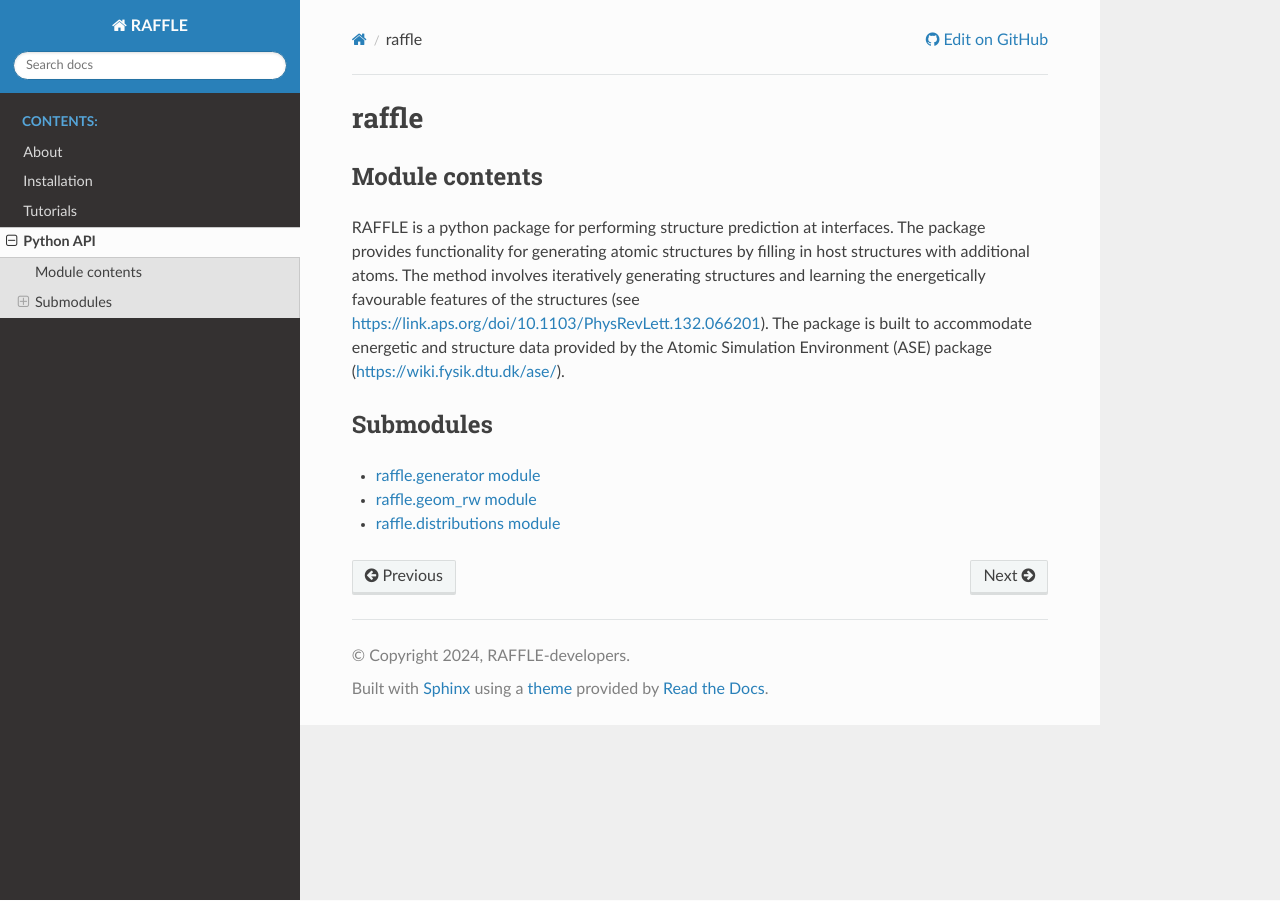
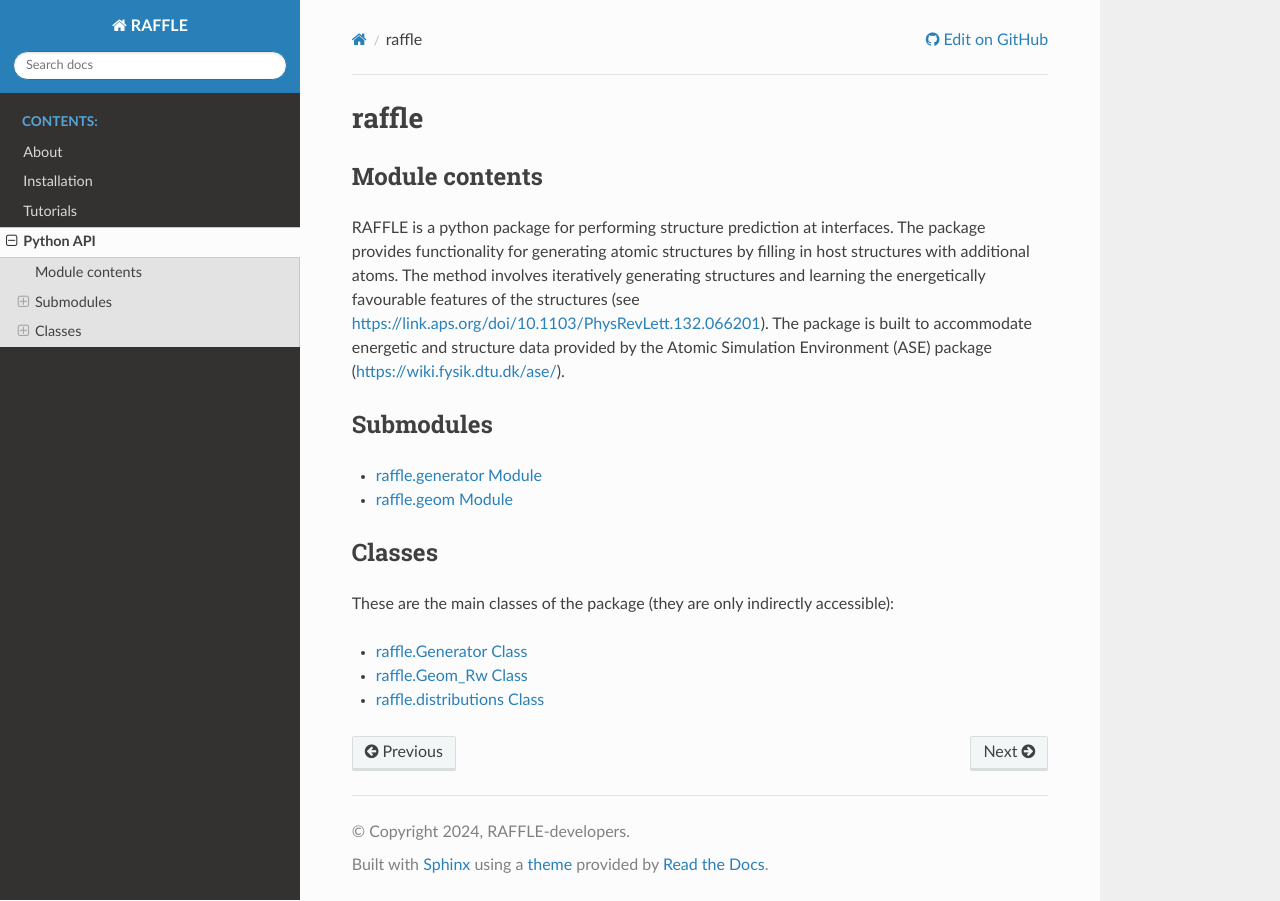
Before and after one commit to ExeQuantCode/RAFFLE, a Sphinx documentation site: the page built from docs/source/modules.rst, in a window 1280 px wide. Built offline with Sphinx 7.4.7 and the Read the Docs theme 3.1.0, drawn with Linux system fonts in a browser that asks for light colours.

```diff
--- a/docs/source/conf.py
+++ b/docs/source/conf.py
@@ -10,7 +10,8 @@ from unittest.mock import Mock
 MOCK_MODULES = ["raffle._raffle"]  # List any other modules if needed
 sys.modules.update((mod_name, Mock()) for mod_name in MOCK_MODULES)
 
-sys.path.insert(0, os.path.abspath(os.path.join('..', '..', 'src', 'raffle')))  # Sets the base path to find your modules
+# sys.path.insert(0, os.path.abspath(os.path.join('..', '..', 'src', 'raffle')))  # Sets the base path to find your modules
+sys.path.insert(0, os.path.abspath(os.path.join('..', '..', 'src')))  # Sets the base path to find your modules
 
 project = 'RAFFLE'
 copyright = f'{datetime.date.today().year}, RAFFLE-developers'
@@ -74,7 +75,7 @@ html_context = {
     "github_repo": "RAFFLE",
     "github_user": "ExeQuantCode",
     "github_version": "main",
-    "conf_py_path": "/docs/source",
+    "conf_py_path": "/docs/source/",
 }
 
 autoclass_content="both"
--- a/docs/source/modules.rst
+++ b/docs/source/modules.rst
@@ -26,9 +26,20 @@ Submodules
 .. toctree::
    :maxdepth: 2
 
-   raffle.generator
-   raffle.geom
-   raffle.distributions
+   raffle.generator_module
+   raffle.geom_module
+
+Classes
+-------
+
+These are the main classes of the package (they are only indirectly accessible):
+
+.. toctree::
+   :maxdepth: 2
+
+   raffle.generator_class
+   raffle.geom_rw_class
+   raffle.distributions_class
 
 .. .. automodule:: raffle
 ..    :members:
--- a/docs/source/raffle.distributions.rst
+++ b/docs/source/raffle.distributions_class.rst
@@ -1,4 +1,4 @@
-raffle.distributions module
+raffle.distributions Class
 ===========================
 
 .. .. automodule:: raffle.Raffle__Distribs_Container
@@ -6,7 +6,7 @@ raffle.distributions module
 ..    :undoc-members:
 ..    :show-inheritance:
 
-.. autoclass:: raffle.Raffle__Distribs_Container
+.. autoclass:: raffle.raffle.Raffle__Distribs_Container
    :members:
    :undoc-members:
    :show-inheritance:
--- a/docs/source/raffle.generator.rst
+++ b/docs/source/raffle.generator_class.rst
@@ -1,4 +1,4 @@
-raffle.generator module
+raffle.Generator Class
 =======================
 
 .. .. automodule:: raffle.Generator
@@ -6,8 +6,7 @@ raffle.generator module
 ..    :undoc-members:
 ..    :show-inheritance:
 
-
-.. autoclass:: raffle.Generator
+.. autoclass:: raffle.raffle.Generator
    :members:
    :undoc-members:
    :show-inheritance:
--- a/docs/source/raffle.geom.rst
+++ b/docs/source/raffle.geom_rw_class.rst
@@ -1,4 +1,4 @@
-raffle.geom_rw module
+raffle.Geom_Rw Class
 =======================
 
 .. .. automodule:: raffle.Geom_Rw
@@ -6,7 +6,7 @@ raffle.geom_rw module
 ..    :undoc-members:
 ..    :show-inheritance:
 
-.. autoclass:: raffle.Geom_Rw
+.. autoclass:: raffle.raffle.Geom_Rw
    :members:
    :undoc-members:
    :show-inheritance:
--- a/pyproject.toml
+++ b/pyproject.toml
@@ -66,7 +66,7 @@ tests = [
     "pytest",
     "pytest-cov",
     "parameterized",
-    "uinttest",
+    "unittest",
 ]
 
 [tool.scikit-build.metadata.version]
```
Also changed, not shown: docs/source/raffle.generator_module.rst (added, +27 -0 lines), docs/source/raffle.geom_module.rst (added, +20 -0 lines).
